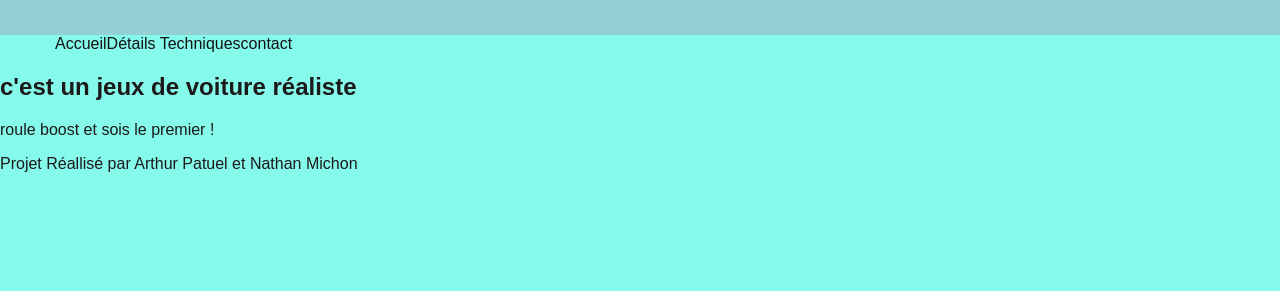
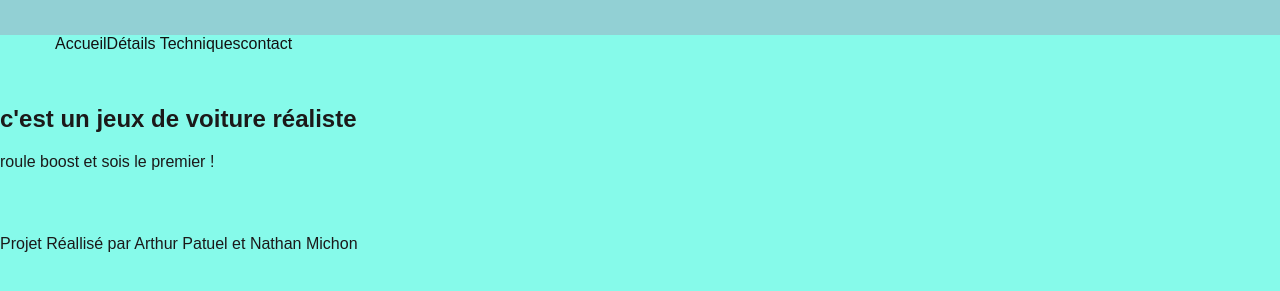
Before and after one commit to ArthurPatuel/mon-chef-doeuvre-Arthur-Patuel, a plain HTML site: page index.html in a window 1280 px wide. Shown: the part 77-368 px from the top of the page. Drawn offline with Linux system fonts and the light colour scheme.

Commit message:
feat: Finalisation du style des sections et du formulaire

```diff
--- a/style.css
+++ b/style.css
@@ -28,3 +28,8 @@ a {
     text-decoration: none;
     color: rgb(19, 18, 18);
 }
+
+section {
+    padding: 2rem 0;
+    border-top: 0;
+}
```
